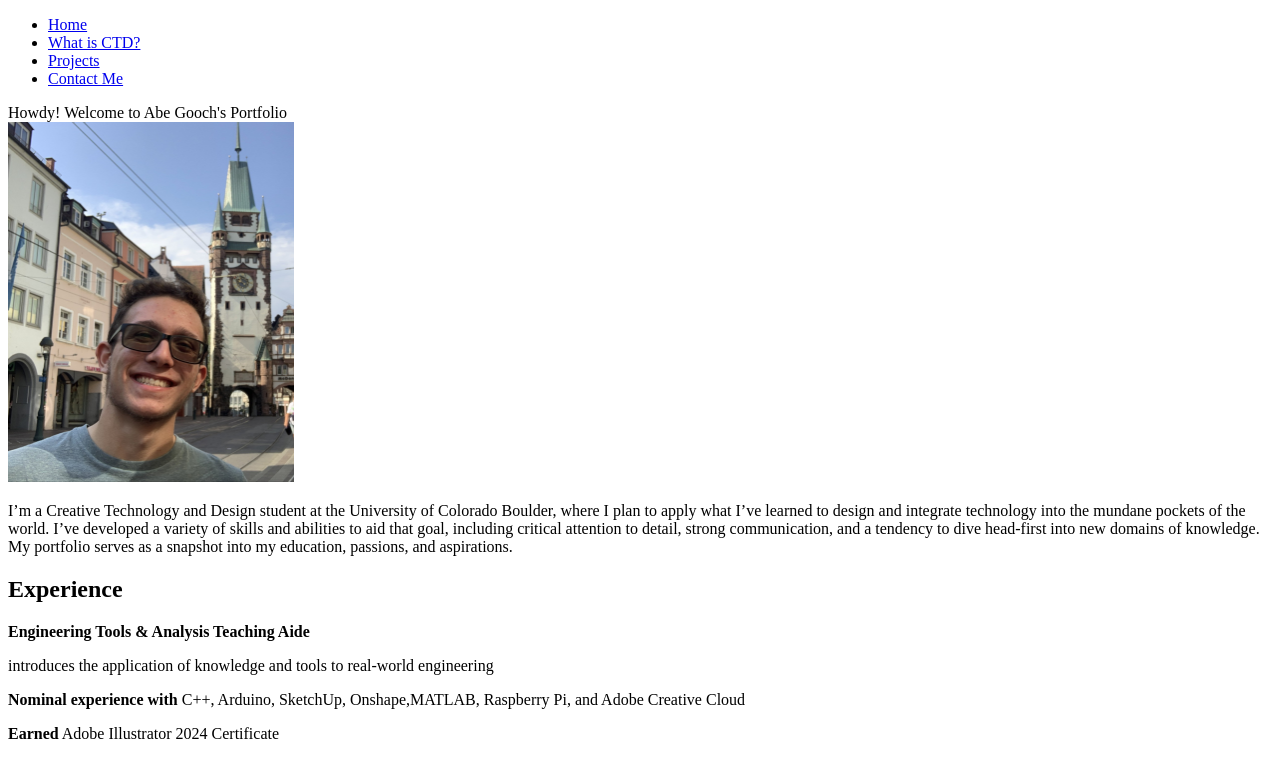
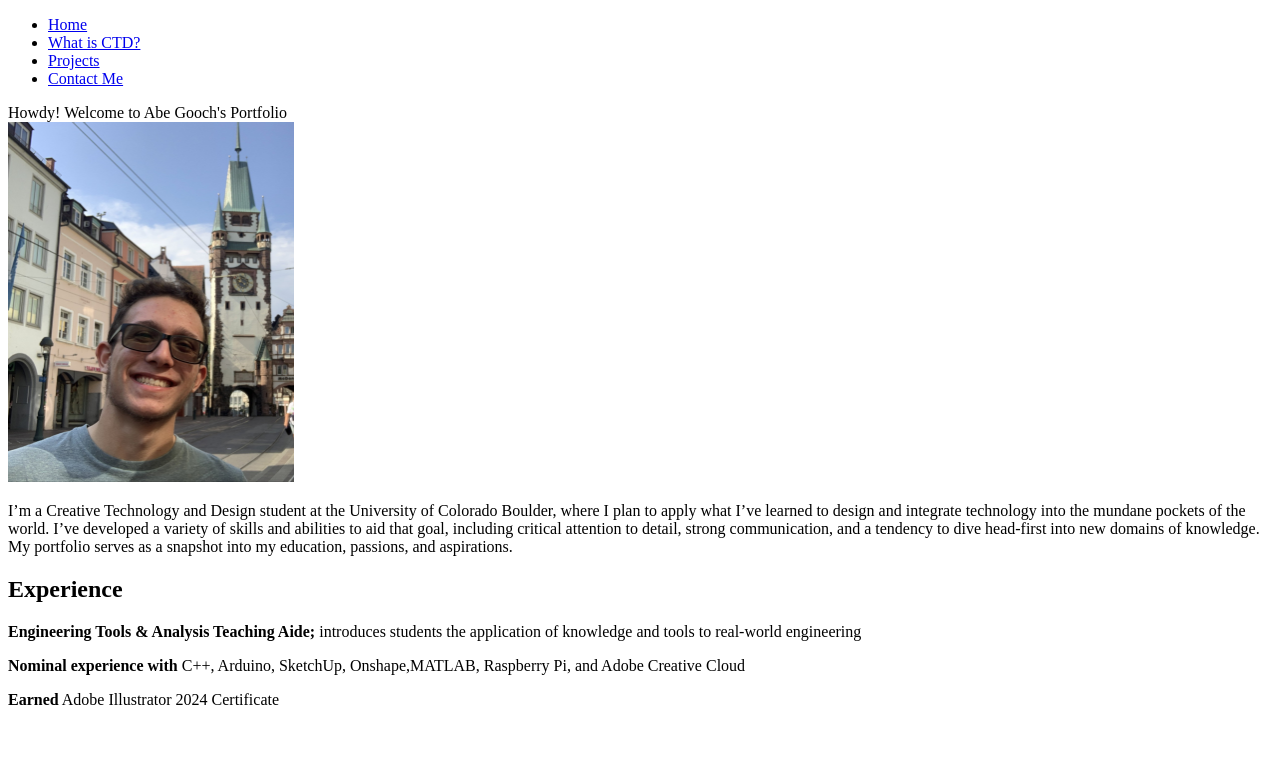
Before and after one commit to abe-gooch/abe-gooch.github.io, a plain HTML site: page WA/wa3/main.html in a window 1280 px wide. Drawn offline with Linux system fonts and the light colour scheme.

Commit message:
fixed visual thing with GEEN2010
combined <p>s

```diff
--- a/WA/wa3/main.html
+++ b/WA/wa3/main.html
@@ -26,8 +26,7 @@
         </article>
         <article tabindex="7">
             <h1>Experience</h1>
-                <p><strong>Engineering Tools & Analysis Teaching Aide</strong></p>
-                    <p>introduces the application of knowledge and tools to real-world engineering</p>
+                <p><strong>Engineering Tools & Analysis Teaching Aide;</strong> introduces students the application of knowledge and tools to real-world engineering</p>
                 <p><strong>Nominal experience with</strong> C++, Arduino, SketchUp, Onshape,MATLAB, Raspberry Pi, and Adobe Creative Cloud</p>
                 <p><strong>Earned</strong> Adobe Illustrator 2024 Certificate</p>
         </article>
```
